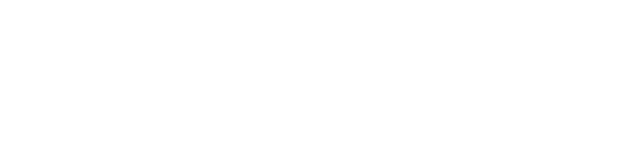
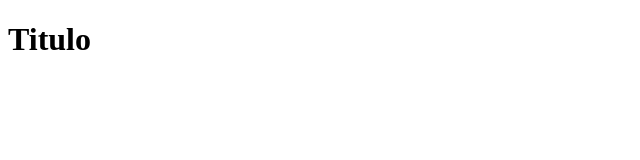
Before and after one commit to AleBitOne/git-proyect1, a plain HTML site: page index.html in a window 1280 px wide. Shown: the whole page, without its empty margins (0-640 px from the left). Drawn offline with Linux system fonts and the light colour scheme.

Commit message:
Se hizo cambios dentro del documento

```diff
--- a/index.html
+++ b/index.html
@@ -6,6 +6,6 @@
     <title>Git</title>
 </head>
 <body>
-
+    <H1>Titulo</H1>
 </body>
 </html>
```
